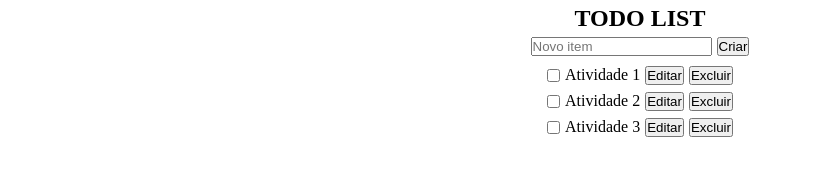
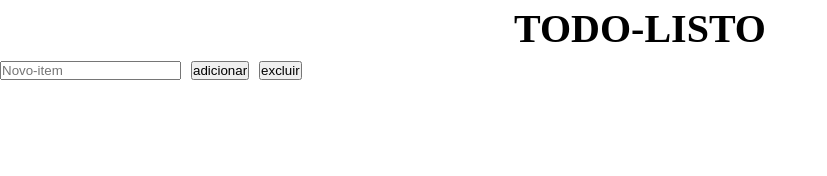
Before and after one commit to BENGALEBENGAL/bd_checklist_atv, a plain HTML site: page checklist/index.html in a window 1280 px wide. Shown: the whole page, without its empty margins (0-827 px from the left). Drawn offline with Linux system fonts and the light colour scheme.

Commit message:
aaaaaaaaaaaaaaaaaaaaaaaaaaa

```diff
--- a/checklist/index.html
+++ b/checklist/index.html
@@ -3,45 +3,26 @@
 <head>
 <meta charset="UTF-8">
 <meta name="viewport" content="width=device-width, initial-scale=1.0">
+<script src="./script.js" defer ></script>
 <link rel="stylesheet" href="style.css">
 <title>Checklist</title>
 </head>
-<body>
+
+<body onload="init()">
 
     <main>
-        <section>
-            <h1>TODO LIST</h1>
-        </section>
+        <div class="h1">
+            <h1>TODO-LISTO</h1>
+        </div>
 
-        <section class="novoitem">
-            <input type="text" placeholder="Novo item">
-            <button>Criar</button>
-        </section>
+        <p>
+            <input type="hidden" name="" id="nome">
+            <input type="text" id="inputrf" class="inputrf" placeholder="Novo-item">
+            <button class="material-symbols-outlined add-button"onclick="salvarTarefa()">adicionar</button>
+            <button class="material-symbols-outlined add-button"onclick="salvarTarefa()">excluir</button>
+        </p>
+
     </main>
 
-
-    <main class="itens">
-        <section class="a">
-            <input type="checkbox" class="ina">
-            <p>Atividade 1</p>
-            <button>Editar</button>
-            <button>Excluir</button>
-        </section>
-
-        <section class="b">
-            <input type="checkbox" class="inb">
-            <p>Atividade 2</p>
-            <button>Editar</button>
-            <button>Excluir</button>
-        </section>
-
-        <section class="c">
-            <input type="checkbox" class="inc">
-            <p>Atividade 3</p>
-            <button>Editar</button>
-            <button>Excluir</button>
-        </section>
-
-    </main>
 </body>
 </html>
--- /dev/null
+++ b/checklist/script.js
@@ -0,0 +1,27 @@
+let respostaAPI = [
+    { "id": 1, "descricao": "Varrer a sala"},
+    { "id": 2, "descricao": "Revisar a aula de BD"},
+    { "id": 3, "descricao": "Lavar comida"},
+    { "id": 4, "descricao": "Lavar a roupa"},
+    { "id": 5, "descricao": "Arrumar a cama"},
+    { "id": 6, "descricao": "Lavar a louça"}
+];
+
+function init() {
+    carregarLista();
+}
+
+function carregarLista() {
+    let idx = -1;
+    listContainer.innerHTML = '';
+    while( respostaAPI,length > 0 && ++idx < respostaAPI.length){
+
+
+    }
+}
+
+function salvarTarefa(){
+    if(taskInputId.value == '' ){
+        respostaAPI.push( "id" )
+    }
+}
--- a/checklist/style.css
+++ b/checklist/style.css
@@ -4,13 +4,16 @@
     box-sizing: border-box;
 }
 
-
+body {
+    font-size: 20px;
+}
 h1 {
     display: flex;
     justify-content: center;
+
 }
 
-.novoitem {
+.novoitem{
     display: flex;
     justify-content: center;
 }
```
